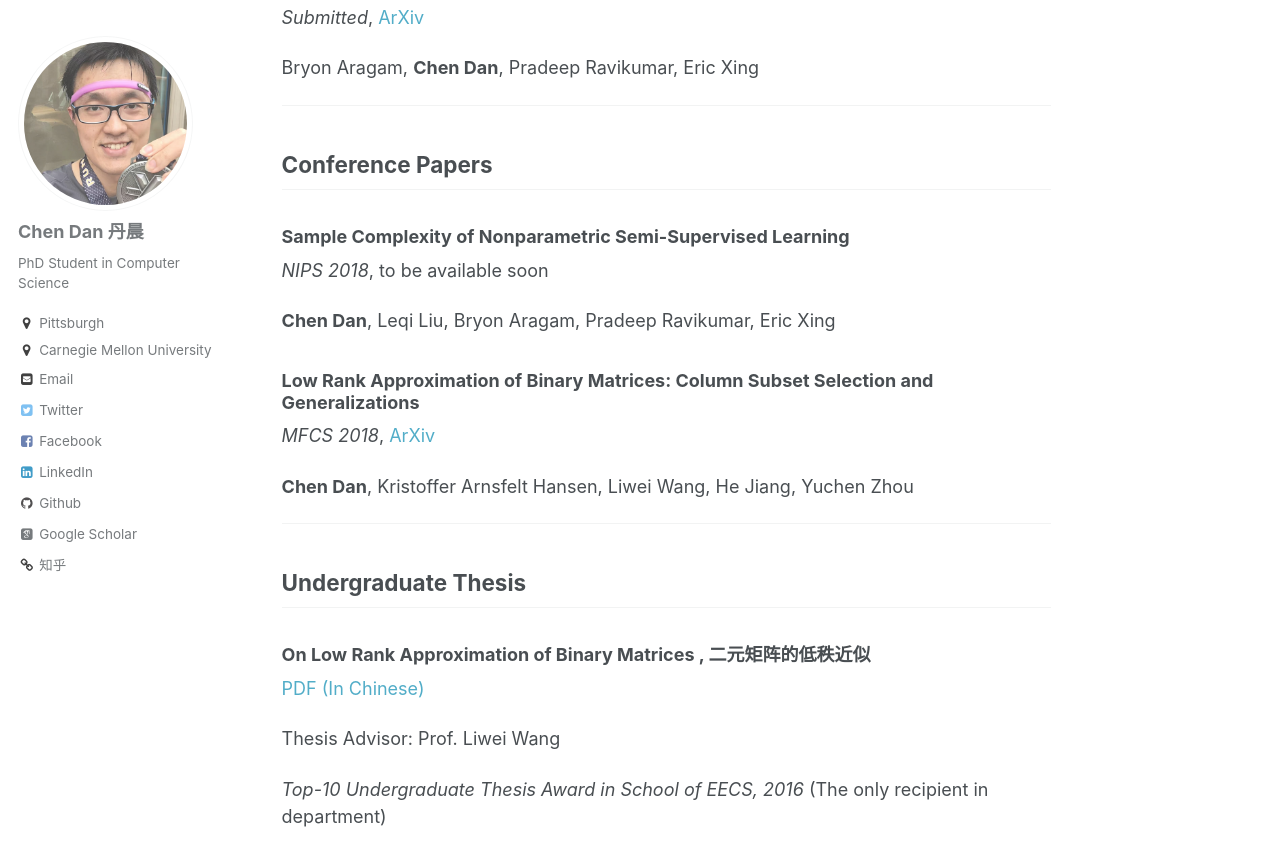
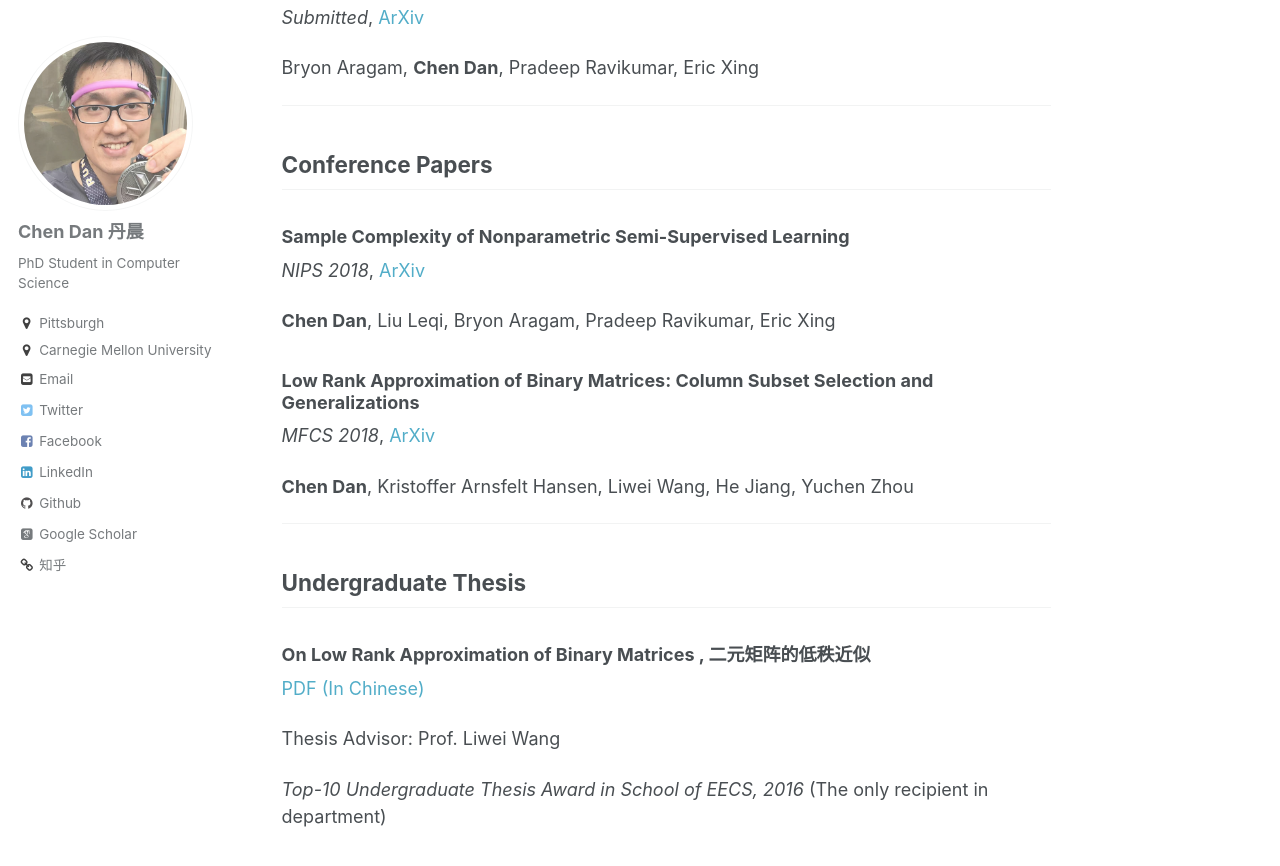
Before and after one commit to ChenDanCMU/chendancmu.github.io, a Jekyll site: the page built from _pages/publications.md, in a window 1280 px wide and 900 px high, scrolled down 754 px. Shown: the top 866 px of the window. Built offline with Jekyll 4.4.1, drawn with Linux system fonts in a browser that asks for light colours; some web fonts are replaced.

Commit message:
Update nips

```diff
--- a/_pages/publications.md
+++ b/_pages/publications.md
@@ -35,9 +35,9 @@ Bryon Aragam, **Chen Dan**, Pradeep Ravikumar, Eric Xing
 
 ### Sample Complexity of Nonparametric Semi-Supervised Learning
 
-*NIPS 2018*, to be available soon
+*NIPS 2018*, [ArXiv](https://arxiv.org/abs/1809.03073)
 
-**Chen Dan**, Leqi Liu, Bryon Aragam, Pradeep Ravikumar, Eric Xing
+**Chen Dan**, Liu Leqi, Bryon Aragam, Pradeep Ravikumar, Eric Xing
 
 ### Low Rank Approximation of Binary Matrices: Column Subset Selection and Generalizations
 
```
Also changed, not shown: 1 other file.
